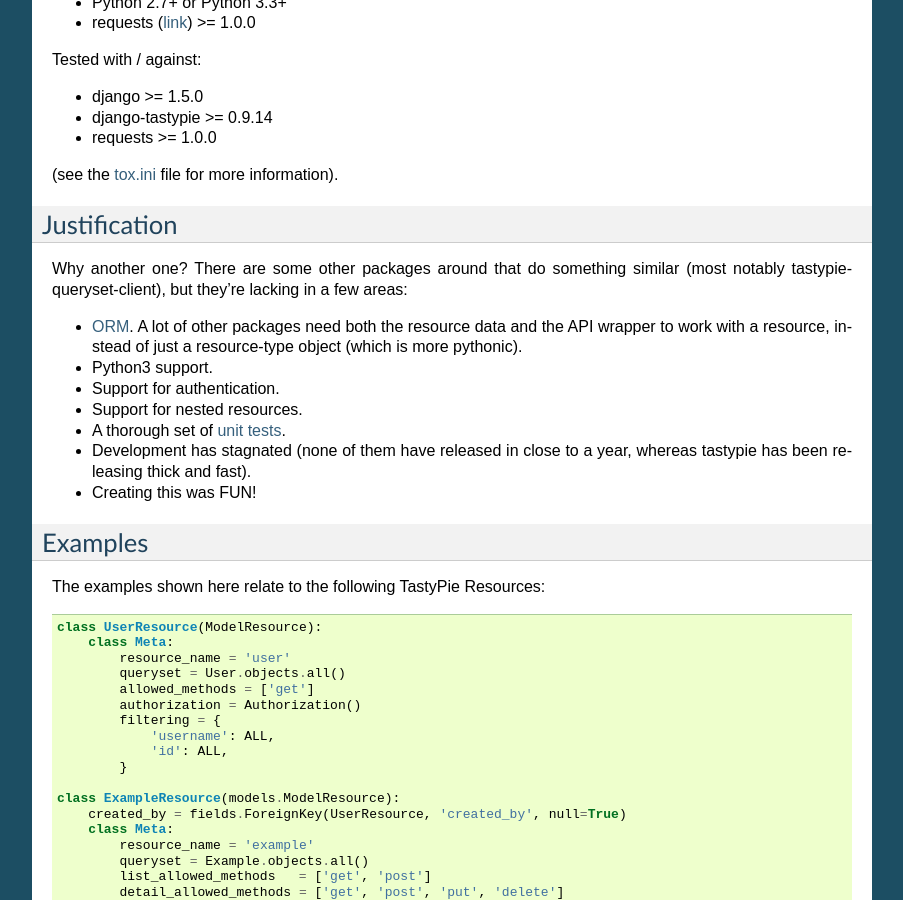
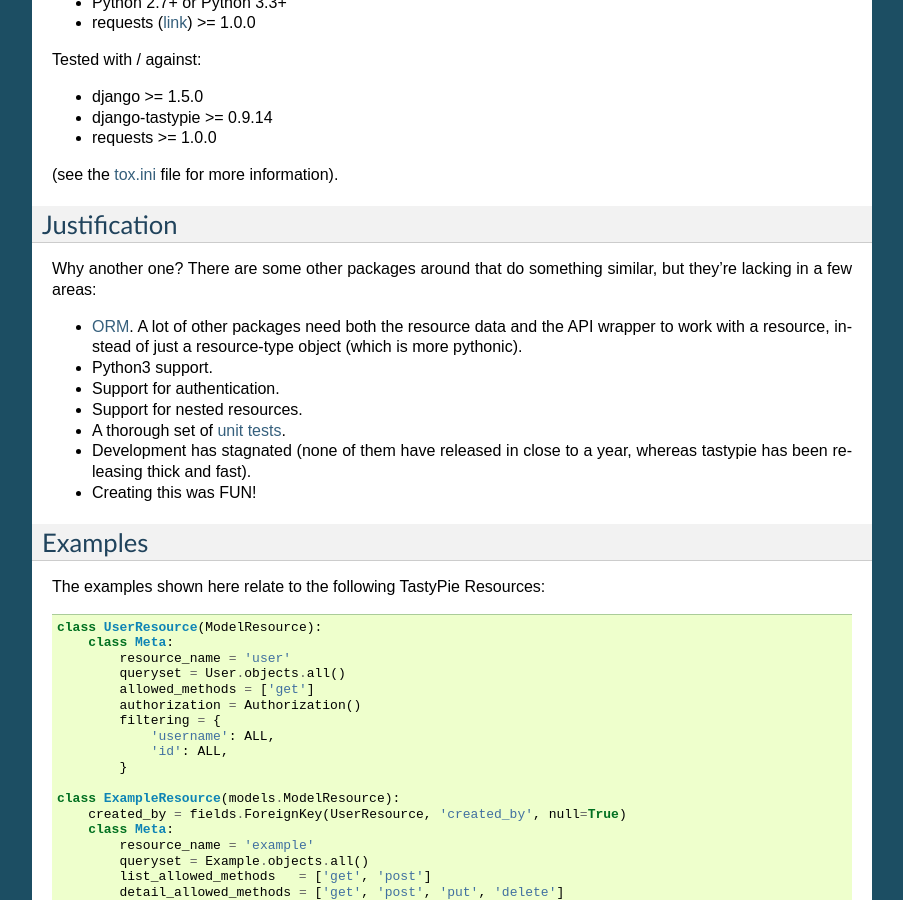
Before and after one commit to cboelsen/tastytopping, a Sphinx documentation site: the page built from docs/index.rst, in a window 1280 px wide and 900 px high, scrolled down 857 px. Shown: the whole window, without its empty margins (198-1101 px from the left). Built offline with Sphinx 7.4.7, drawn with Linux system fonts in a browser that asks for light colours.

```diff
--- a/README.rst
+++ b/README.rst
@@ -139,8 +139,8 @@
 Justification
 ^^^^^^^^^^^^^
 
-Why another one? There are some other packages around that do something similar
-(most notably tastypie-queryset-client), but they're lacking in a few areas:
+Why another one? There are some other packages around that do something
+similar, but they're lacking in a few areas:
 
 - `ORM <http://en.wikipedia.org/wiki/Object-relational_mapping>`_. A lot of
   other packages need both the resource data and the API wrapper to work with
--- a/docs/index.rst
+++ b/docs/index.rst
@@ -65,8 +65,8 @@
 Justification
 ^^^^^^^^^^^^^
 
-Why another one? There are some other packages around that do something similar
-(most notably tastypie-queryset-client), but they're lacking in a few areas:
+Why another one? There are some other packages around that do something
+similar, but they're lacking in a few areas:
 
 - `ORM <http://en.wikipedia.org/wiki/Object-relational_mapping>`_. A lot of
   other packages need both the resource data and the API wrapper to work with
```
Also changed, not shown: 2 other files.
